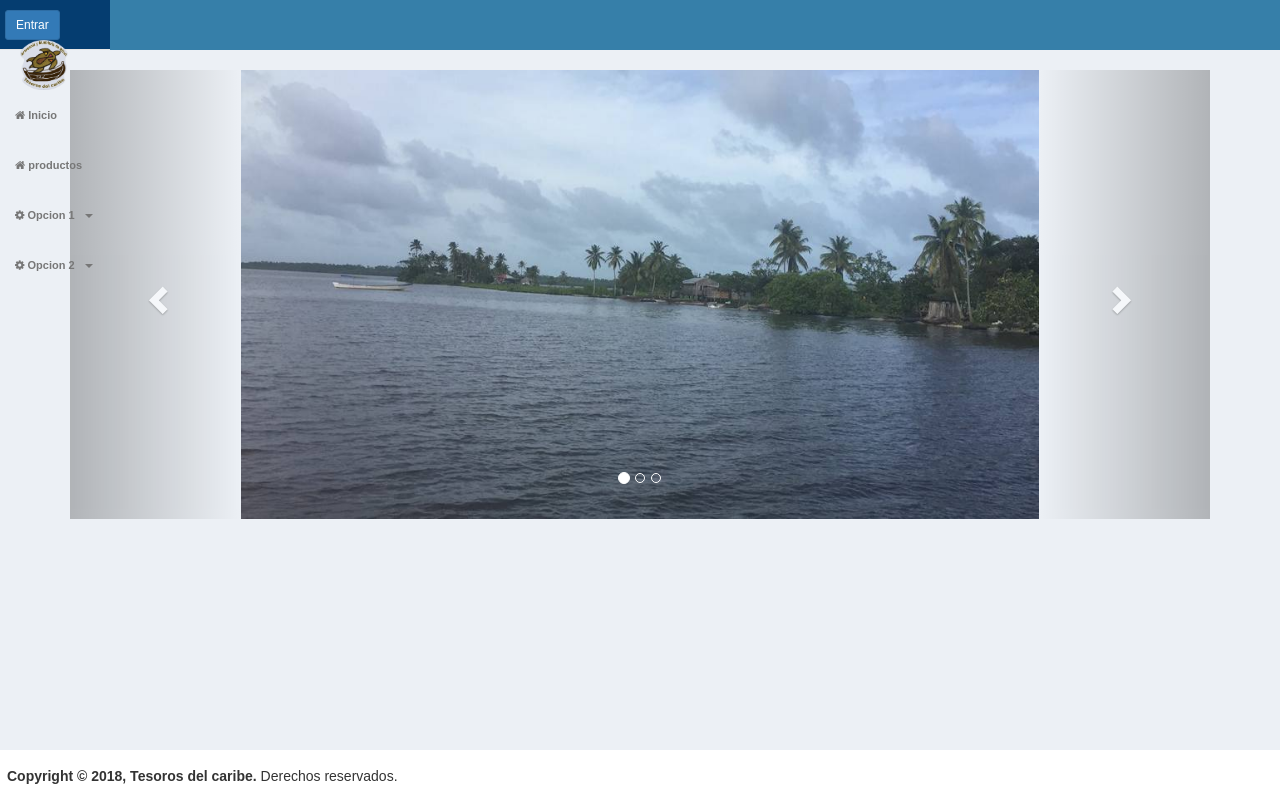
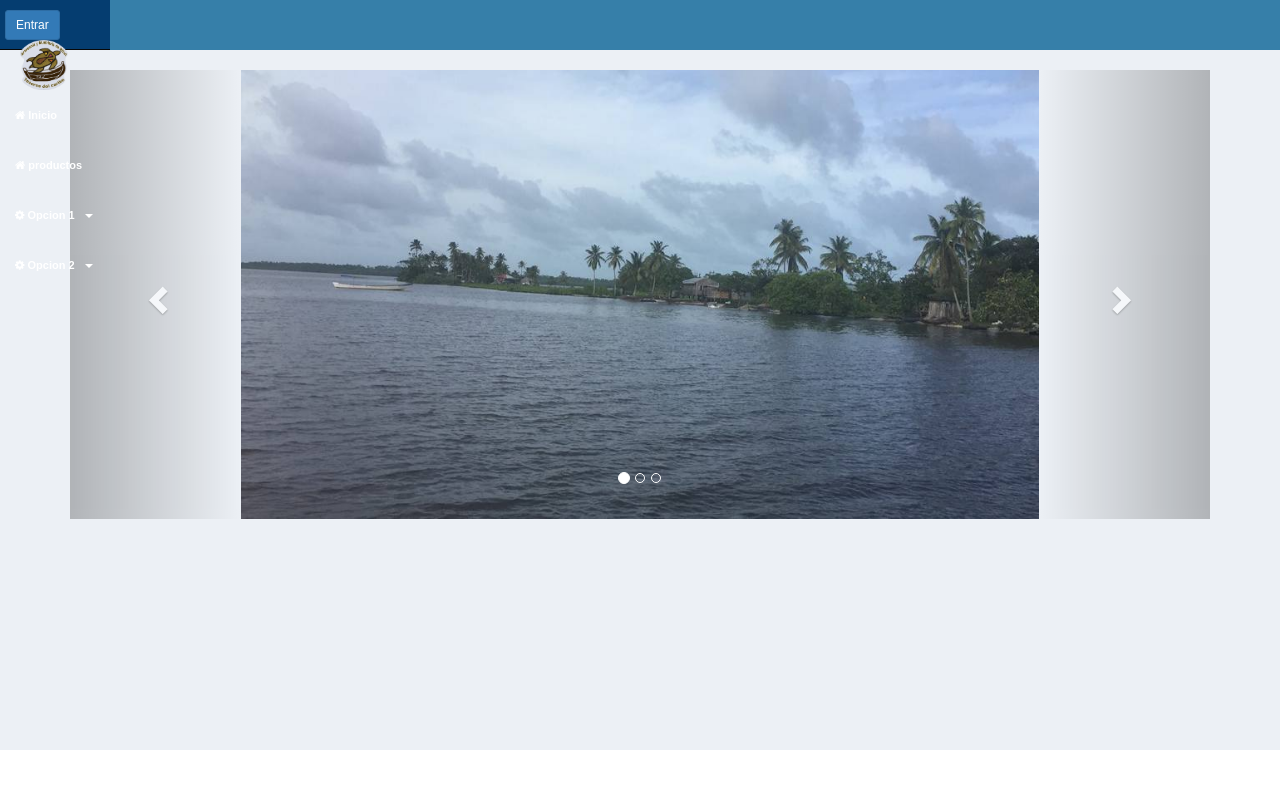
Before and after one commit to hackathon-nic-2018/Young-Innovators, a PHP site: page / in a window 1280 px wide. Run offline with PHP 8.4, Linux system fonts and the light colour scheme; some libraries are stand-ins or nearby versions.

Commit message:
se volvio a modificarel pie de pagina

```diff
--- a/assets/css/estilos.css
+++ b/assets/css/estilos.css
@@ -92,10 +92,7 @@ body{
 	background-color: #053D70;
 }
 
-#btn-menu{
-	background-color: #fff;
-	color: #000;
-}
+
 
 /*Estilo para el pie de pagina*/
 .pie{
@@ -109,3 +106,9 @@ body{
 	height: 50px;
 	background-color: #0071C1;
 }
+
+
+
+#menu-text{
+	color: #fff;
+}
--- a/includes/footer.php
+++ b/includes/footer.php
@@ -15,5 +15,5 @@ function fecha(){
     <div class="pull-right hidden-xs">
       <!--<b>Version</b> 1.0-->
     </div>
-	<strong>Copyright &copy; 2018<?php fecha();?>, Tesoros del caribe.</strong> Derechos reservados.
+	<p style="color:#fff; font-size: 16px;"><strong>Copyright &copy; 2018<?php fecha();?>, Tesoros del caribe.</strong> Derechos reservados.</p>
 </footer>
--- a/includes/header.php
+++ b/includes/header.php
@@ -1,8 +1,8 @@
 	<!--Encabezado y barra menu de navegacion-->
 	<header>
-		<nav class="navbar navbar-default navbar-fixed-top" id="barra">
+		<nav class="navbar navbar-default navbar-fixed-top navbar-inverse" id="barra">
 		<div class="navbar-header">
-			<button type="button" class="navbar-toggle collapsed" data-toggle="collapse" data-target="#menu">
+			<button id="btn-menu" type="button" class="navbar-toggle collapsed" data-toggle="collapse" data-target="#menu">
 				<span class="sr-only">Menu</span>
 				<span class="icon-bar"></span>
 				<span class="icon-bar"></span>
@@ -14,10 +14,10 @@
 
 		<div class="collapse navbar-collapse menu-collapse" id="menu">
 			<ul class="nav navbar-nav">
-				<li><a href=""><i class="fa fa-home"></i> <b>Inicio</b></a></li>
-				<li><a href=""><i class="fa fa-home"></i> <b>productos</b></a></li>
+				<li><a href=""><b id="menu-text"><i class="fa fa-home"></i> Inicio</b></a></li>
+				<li><a href=""><b id="menu-text"><i class="fa fa-home"></i> productos</b></a></li>
 				<li class="dropdown">
-					<a href="#" class="dropdown-toggle" data-toggle="dropdown" role="button"><b><i class="fa fa-cog"></i> Opcion 1 <span class="caret"></span></b>
+					<a href="#" class="dropdown-toggle" data-toggle="dropdown" role="button"><b id="menu-text"><i class="fa fa-cog"></i> Opcion 1 <span class="caret"></span></b>
 					</a>
 
 					<ul class="dropdown-menu">
@@ -29,7 +29,7 @@
 				</li>
 
 				<li class="dropdown">
-					<a href="#" class="dropdown-toggle" data-toggle="dropdown" role="button"><b><i class="fa fa-cog"></i> Opcion 2 <span class="caret"></span></b>
+					<a href="#" class="dropdown-toggle" data-toggle="dropdown" role="button"><b id="menu-text"><i class="fa fa-cog"></i> Opcion 2 <span class="caret"></span></b>
 					</a>
 
 					<ul class="dropdown-menu">
```
